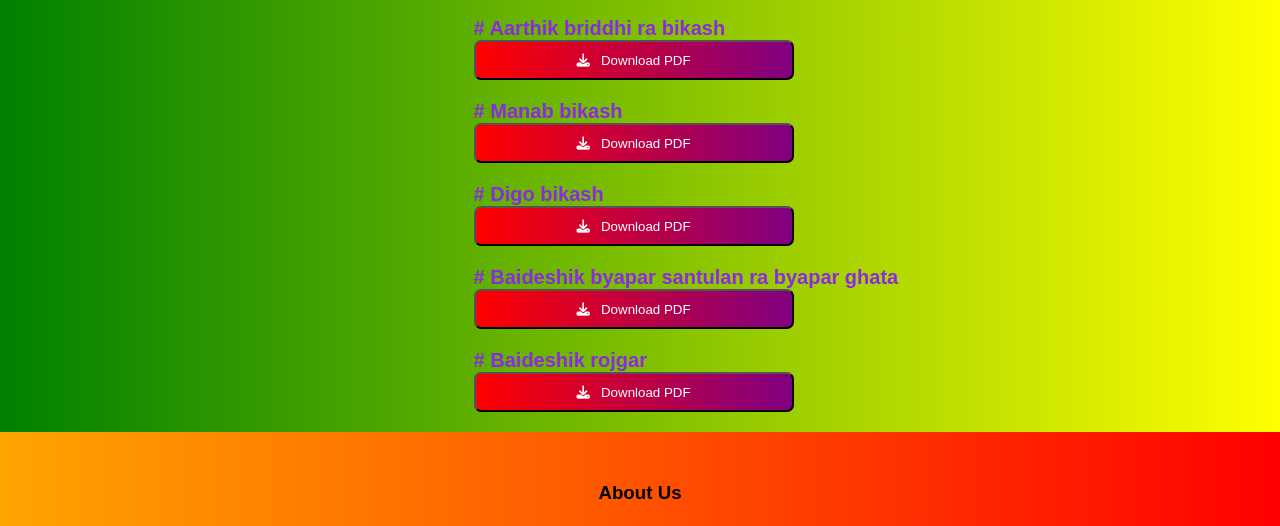
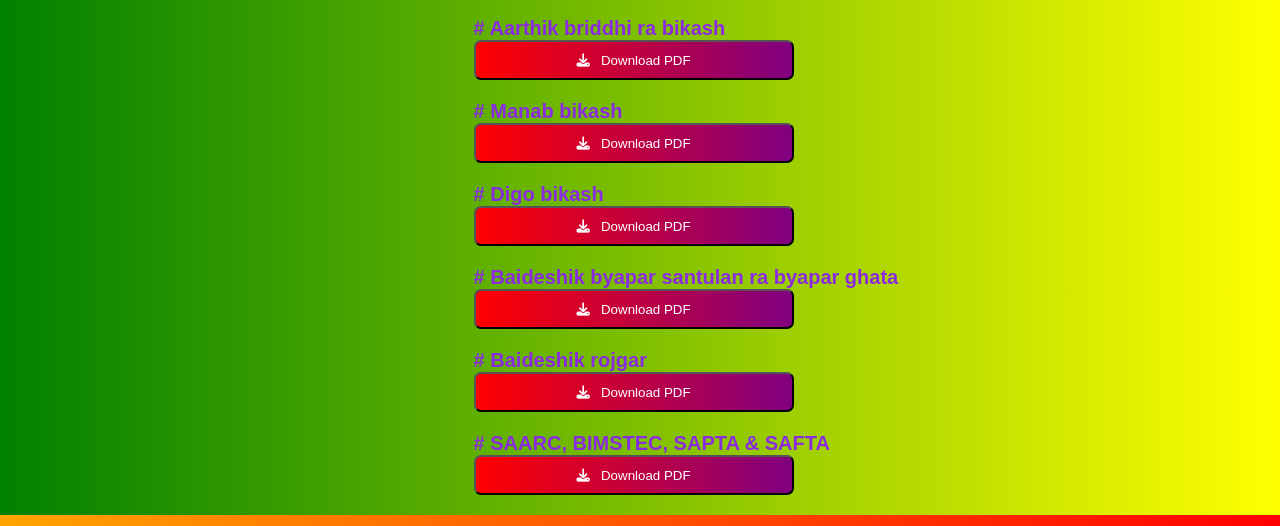
Before and after one commit to SushantShrestha12/Sushant, a plain HTML site: page Social.html in a window 1280 px wide. Shown: the part 722-1248 px from the top of the page. Drawn offline with Linux system fonts and the light colour scheme; a web font is replaced by a local one.

Commit message:
Add files via upload

```diff
--- a/Social.html
+++ b/Social.html
@@ -93,6 +93,11 @@
             <button class="download"><i class="fas fa-download"></i> &nbsp; Download PDF</button>
         </a>
 
+        <h2 class="soc_qsn"># SAARC, BIMSTEC, SAPTA & SAFTA</h2>
+        <a class="link" href="SAARC-BIMSTEC-SAPTA-&-SAFTA.pdf"download="">
+            <button class="download"><i class="fas fa-download"></i> &nbsp; Download PDF</button>
+        </a>
+
     </div>
 
 </section>
```
Also changed, not shown: 1 other file.
